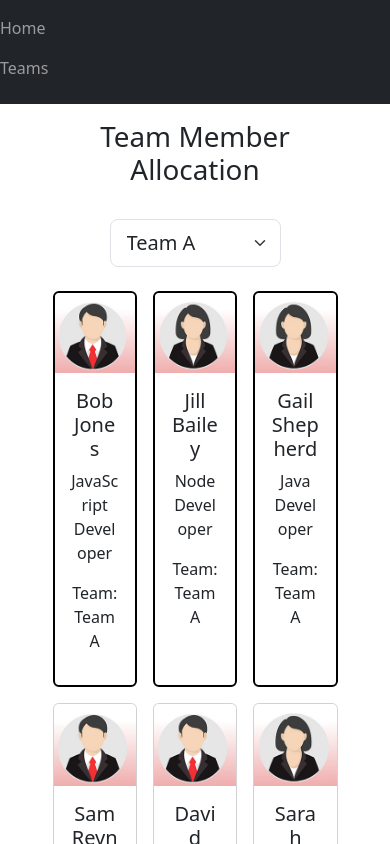
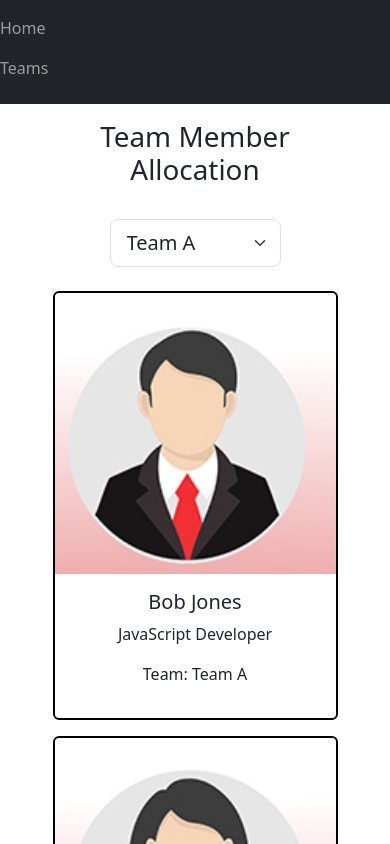
Before and after one commit to danieldegirmenci/team-member-allocation-app-react-fcc, a React (Vite) app: page / in a window 390 px wide. Shown: the top 844 px of the page. Built offline with nearby package versions, Linux system fonts and the light colour scheme.

Commit message:
css touches

```diff
--- a/src/App.css
+++ b/src/App.css
@@ -11,3 +11,10 @@
 h1,h2,h3,h4,h5,p{
   text-align:center
 }
+
+@media only screen and (max-width:450px){
+  .card-collection{
+  grid-template-columns:1fr;
+}
+
+}
```
